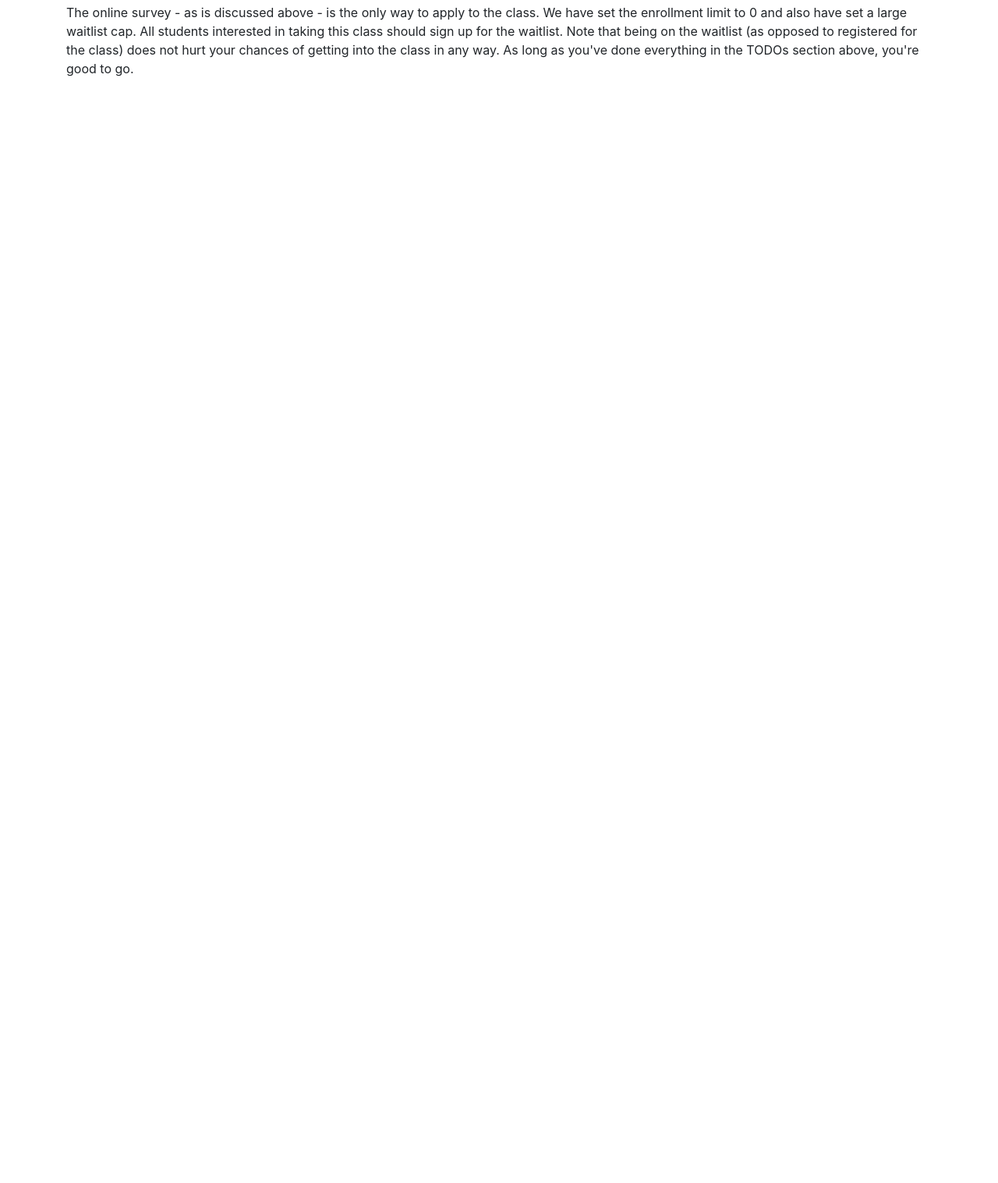
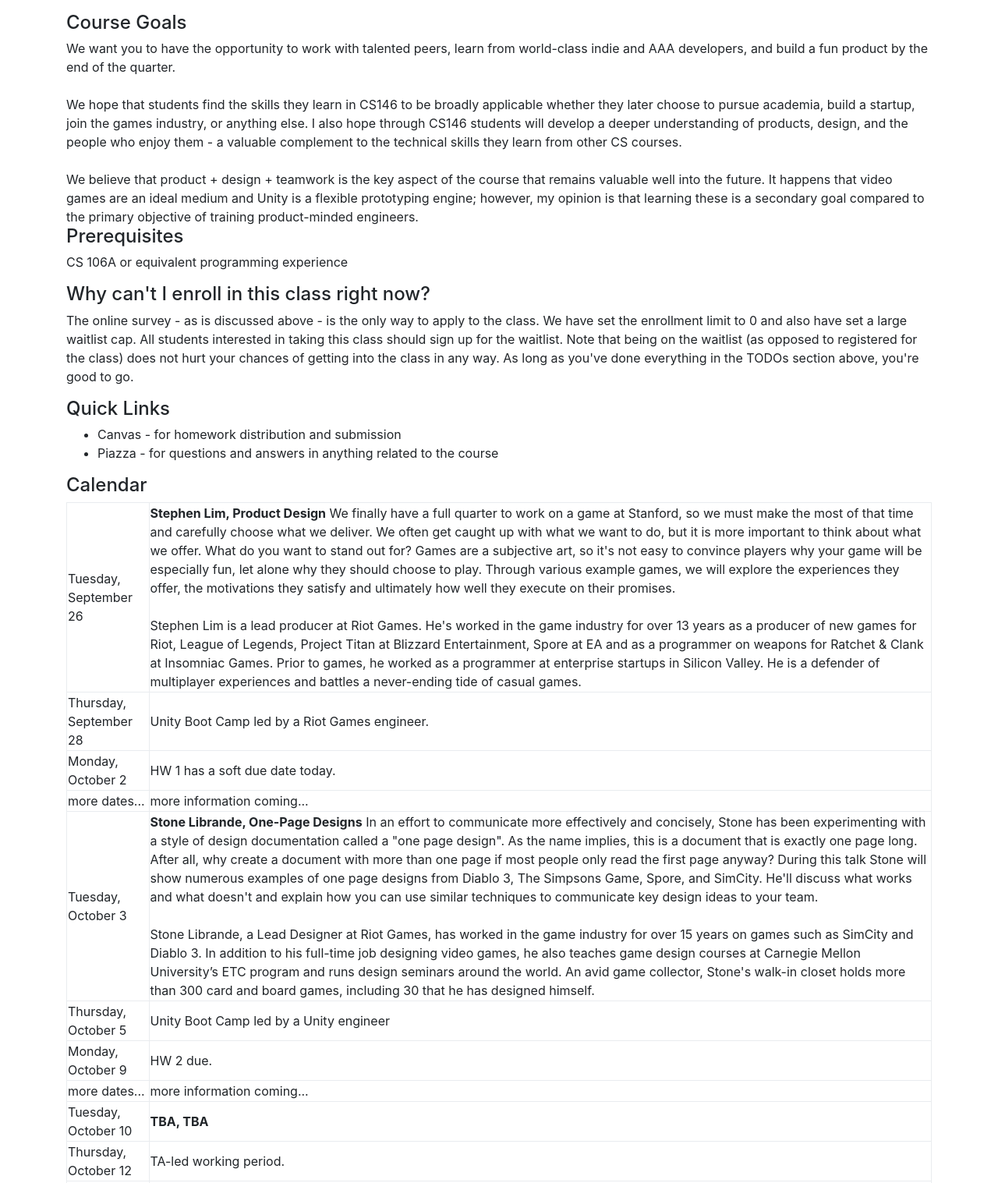
Before and after one commit to MrMallIronmaker/cs146-website, a plain HTML site: page index.html in a window 1280 px wide. Shown: the part 758-2275 px from the top of the page at 78% size. Before the commit the page ends 874 px from the top, so only its background shows below. Drawn offline with nearby package versions, Linux system fonts and the light colour scheme.

Commit message:
Added calendar and other things

```diff
--- a/index.html
+++ b/index.html
@@ -18,23 +18,47 @@
 			<li>In order to officially apply to this class, please fill out <a href="https://docs.google.com/forms/d/e/1FAIpQLSckqxC8s6qO8XHCkSMNwvp4KxjbjQ66BED_B_MhGSbAi1zR3Q/viewform"> the linked Google form.</a> <br> <br>
 			Even if you are officially registered for the class, or on the wait list, we need you to apply through this link.</li>
 		</ul>
-		<h4> Time and Place </h4>
+		<h4> Times and Places </h4>
 		<p> Tuesdays and Thursdays 4:30 PM - 5:50 PM at 380-380C (Math Corner on Main Quad). <br>
-		Tuesday lectures are in conjunction with CS 544: Interactive Media and Games.
+		Tuesday lectures are in conjunction with CS 544: Interactive Media and Games.<br>
+		<br>
+		Office hours are TBD - email Mark at mrmillr at stanford.edu to schedule until they are set up.
 		</p>
 
 		<h4> Contacts </h4>
 		<p>
 		Contact us at stanfordgamedevelopment at gmail.com<br>
+		Doug James (instructor) - djames at cs.stanford.edu<br>
+		Ingmar Riedel-Kruse (instructor) - ingmar at stanford.edu<br>
+		Mark Miller (TA) - mrmillr at stanford.edu
 		</p>
 
 		<h4> ExploreCourses description </h4>
 		<p>
 		This project-based course provides an introduction to game design covering topics like 2D/3D Art, Audio, User Interfaces, Production, Narrative Design, Marketing, and Publishing. Speakers from the profession will provide relevant context during a weekly seminar. Weekly assignments include in-depth materials and require students to independently create small video games. Classroom meetings will be used to foster student project discussions, and deepen understanding of material. The course culminates with students forming project teams to create a final video game. Assignments will be completed within the Unity game development engine; prior Unity experience is not required. Given class size limitations, an online survey will be distributed before class starts and students will be selected so to achieve a diverse class composition. </p>
+
+		<h4> Course Goals </h4>
+
+		We want you to have the opportunity to work with talented peers, learn from world-class indie and AAA developers, and build a fun product by the end of the quarter.<br>
+		<br>We hope that students find the skills they learn in CS146 to be broadly applicable whether they later choose to pursue academia, build a startup, join the games industry, or anything else. I also hope through CS146 students will develop a deeper understanding of products, design, and the people who enjoy them - a valuable complement to the technical skills they learn from other CS courses.<br>
+		<br> We believe that product + design + teamwork is the key aspect of the course that remains valuable well into the future.  It happens that video games are an ideal medium and Unity is a flexible prototyping engine; however, my opinion is that learning these is a secondary goal compared to the primary objective of training product-minded engineers.
+
 		<h4> Prerequisites </h4>
 		<p>CS 106A or equivalent programming experience</p>
 		<h4> Why can't I enroll in this class right now? </h4>
 		<p>The online survey - as is discussed above - is the only way to apply to the class. We have set the enrollment limit to 0 and also have set a large waitlist cap. All students interested in taking this class should sign up for the waitlist. Note that being on the waitlist (as opposed to registered for the class) does not hurt your chances of getting into the class in any way. As long as you've done everything in the TODOs section above, you're good to go.</p>
+
+		<h4> Quick Links </h4>
+		<ul>
+			<li> Canvas - for homework distribution and submission</li>
+			<li> Piazza - for questions and answers in anything related to the course</li>
+		</ul>
+
+		<h4> Calendar </h4>
+		<table class="table-bordered table-striped" id="tablemaker">
+		</table>
+
+
 	</div>
 
     <!-- Optional JavaScript -->
@@ -42,5 +66,8 @@
     <script src="https://code.jquery.com/jquery-3.2.1.slim.min.js" integrity="sha384-KJ3o2DKtIkvYIK3UENzmM7KCkRr/rE9/Qpg6aAZGJwFDMVNA/GpGFF93hXpG5KkN" crossorigin="anonymous"></script>
     <script src="https://cdnjs.cloudflare.com/ajax/libs/popper.js/1.11.0/umd/popper.min.js" integrity="sha384-b/U6ypiBEHpOf/4+1nzFpr53nxSS+GLCkfwBdFNTxtclqqenISfwAzpKaMNFNmj4" crossorigin="anonymous"></script>
     <script src="https://maxcdn.bootstrapcdn.com/bootstrap/4.0.0-beta/js/bootstrap.min.js" integrity="sha384-h0AbiXch4ZDo7tp9hKZ4TsHbi047NrKGLO3SEJAg45jXxnGIfYzk4Si90RDIqNm1" crossorigin="anonymous"></script>
+
+    <script src="speaker_info.js"></script>
+    <script src="tablemaker.js"></script>
   </body>
 </html>
--- /dev/null
+++ b/speaker_info.js
@@ -0,0 +1,51 @@
+var speakers = {
+	1 : {
+		name: "Stephen Lim",
+		title: "Product Design",
+		blurb: "We finally have a full quarter to work on a game at Stanford, "
+		 + "so we must make the most of that time and carefully choose what "
+		 + "we deliver.  We often get caught up with what we want to do, but "
+		 + "it is more important to think about what we offer.  What do you "
+		 + "want to stand out for?  Games are a subjective art, so it's not "
+		 + "easy to convince players why your game will be especially fun, let "
+		 + "alone why they should choose to play.  Through various example "
+		 + "games, we will explore the experiences they offer, the motivations "
+		 + "they satisfy and ultimately how well they execute on their promises.",
+		intro:
+		   "Stephen Lim is a lead producer at Riot Games.  He's worked in the "
+		 + "game industry for over 13 years as a producer of new games for Riot,"
+		 + " League of Legends, Project Titan at Blizzard Entertainment, Spore "
+		 + "at EA and as a programmer on weapons for Ratchet &amp; Clank at "
+		 + "Insomniac Games. Prior to games, he worked as a programmer at "
+		 + "enterprise startups in Silicon Valley. He is a defender of multiplayer"
+		 + " experiences and battles a never-ending tide of casual games."
+	},
+	2 : {
+		name: "Stone Librande",
+		title: "One-Page Designs",
+		blurb:
+		   "In an effort to communicate more effectively and concisely, "
+		 + "Stone has been experimenting with a style of design documentation "
+		 + "called a \"one page design\". As the name implies, this is a document "
+		 + "that is exactly one page long. After all, why create a document with "
+		 + "more than one page if most people only read the first page anyway? "
+		 + "During this talk Stone will show numerous examples of one page "
+		 + "designs from Diablo 3, The Simpsons Game, Spore, and SimCity. He'll "
+		 + "discuss what works and what doesn't and explain how you can use "
+		 + "similar techniques to communicate key design ideas to your team.",
+
+		intro:
+		   "Stone Librande, a Lead Designer at Riot Games, has worked in the "
+		 + "game industry for over 15 years on games such as SimCity and "
+		 + "Diablo 3. In addition to his full-time job designing video games, "
+		 + "he also teaches game design courses at Carnegie Mellon University’s "
+		 + "ETC program and runs design seminars around the world. An avid game "
+		 + "collector, Stone's walk-in closet holds more than 300 card and "
+		 + "board games, including 30 that he has designed himself."
+	}
+};
+
+var workshops = {
+	1 : "Unity Boot Camp led by a Riot Games engineer.",
+	2 : "Unity Boot Camp led by a Unity engineer"
+}
--- /dev/null
+++ b/tablemaker.js
@@ -0,0 +1,104 @@
+// make the table
+
+var table = $("#tablemaker");
+
+var dayToDayName = {
+	0 : "Sunday",
+	1 : "Monday",
+	2 : "Tuesday",
+	3 : "Wednesday",
+	4 : "Thursday",
+	5 : "Friday",
+	6 : "Saturday"
+};
+
+var monthToMonthName = {
+	8 : "September",
+	9 : "October",
+	10 : "November",
+	11 : "December"
+};
+
+function getDayOfWeek(inputDate, dayOfWeekIndex) {
+	var newDate = new Date(inputDate);
+	newDate.setDate(newDate.getDate() + dayOfWeekIndex);
+	return newDate;
+}
+
+function getWeek(week) {
+	var startDate = new Date(2017, 08, 24);
+	startDate.setDate(startDate.getDate() + 7 * (week - 1));
+	return startDate;
+}
+
+function dateEntryString(date) {
+	return dayToDayName[date.getDay()] + ', ' + monthToMonthName[date.getMonth()] + ' ' + date.getDate();
+}
+
+function speakerAtWeek(week) {
+	var speakerInfo = speakers[week];
+	var htmlSource;
+	if (speakerInfo) {
+		htmlSource = '<b>' + speakerInfo.name + ', ' + speakerInfo.title + '</b> '
+		  + speakerInfo.blurb + '<br><br>' + speakerInfo.intro;
+
+	} else {
+		htmlSource = '<b>TBA, TBA</b> ';
+	}
+	return htmlSource;
+
+}
+
+function workshopAtWeek(week) {
+	var description = workshops[week];
+	if (!workshops[week]) {
+		description = "TA-led working period.";
+	}
+	return description;
+}
+
+function homeworkAtWeek(week) {
+	if (week === 1) {
+		return 'HW 1 has a soft due date today.';
+	}
+	return 'HW ' + week + ' due.';
+}
+
+for (var week = 1; week <= 3; week++) {
+	var thisWeek = getWeek(week);
+	var nextWeek = getWeek(week + 1);
+
+	// get speaker
+	table.append('<tr><td>'
+		+ dateEntryString(getDayOfWeek(thisWeek, 2))
+		+ '</td><td>'
+		+ speakerAtWeek(week)
+		+ '</td></tr>'
+	);
+
+	// get workshop
+	table.append('<tr><td>'
+		+ dateEntryString(getDayOfWeek(thisWeek, 4))
+		+ '</td><td>'
+		+ workshopAtWeek(week)
+		+ '</td></tr>'
+	);
+
+	if (week != 10) {
+		table.append(
+			'<tr><td>'
+			+ dateEntryString(getDayOfWeek(nextWeek, 1))
+			+ '</td><td>'
+			+ homeworkAtWeek(week)
+			+ '</td></tr>'
+		);
+	}
+
+	table.append(
+		'<tr><td>'
+		+ 'more dates...'
+		+ '</td><td>'
+		+ 'more information coming...'
+		+ '</td></tr>'
+	);
+}
```
